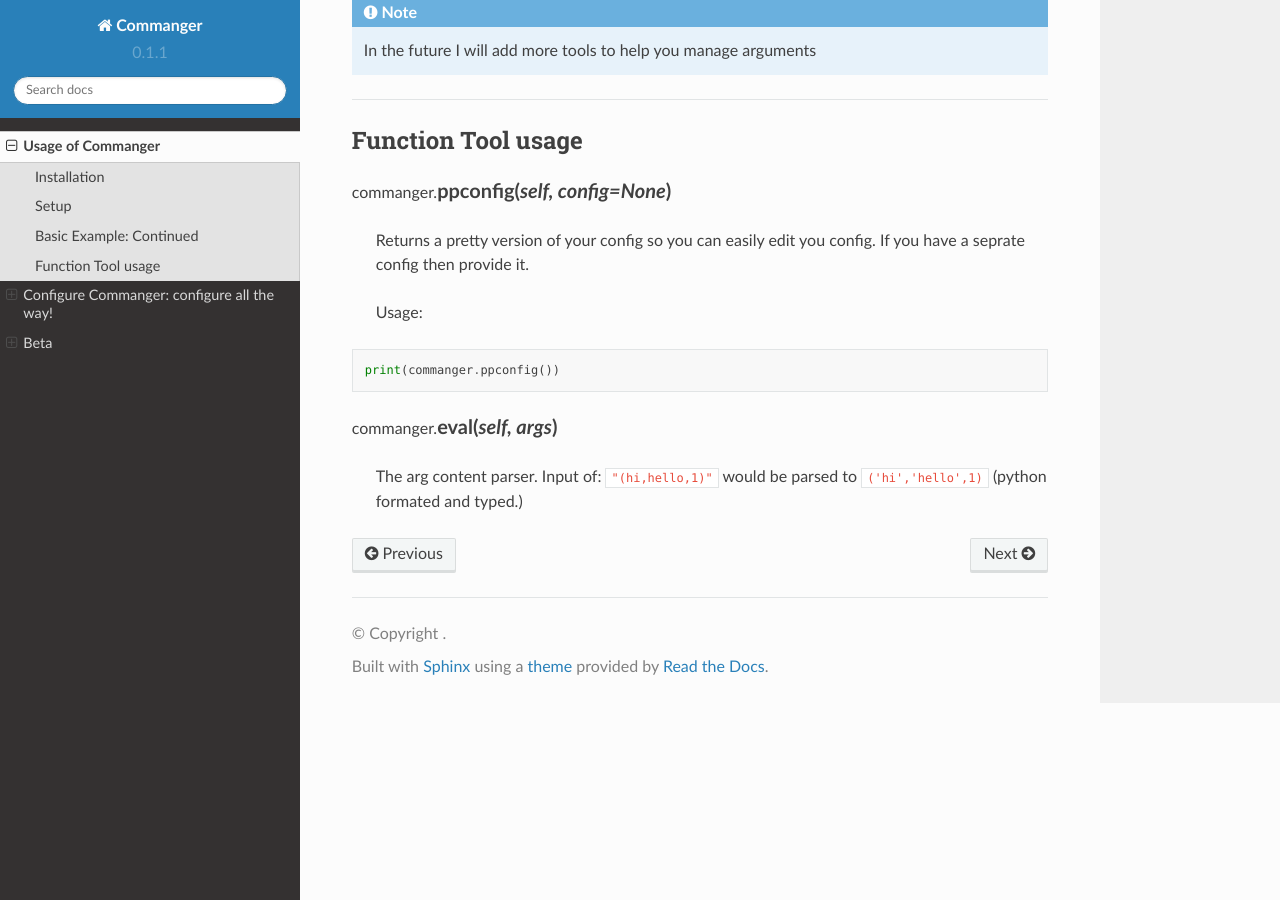
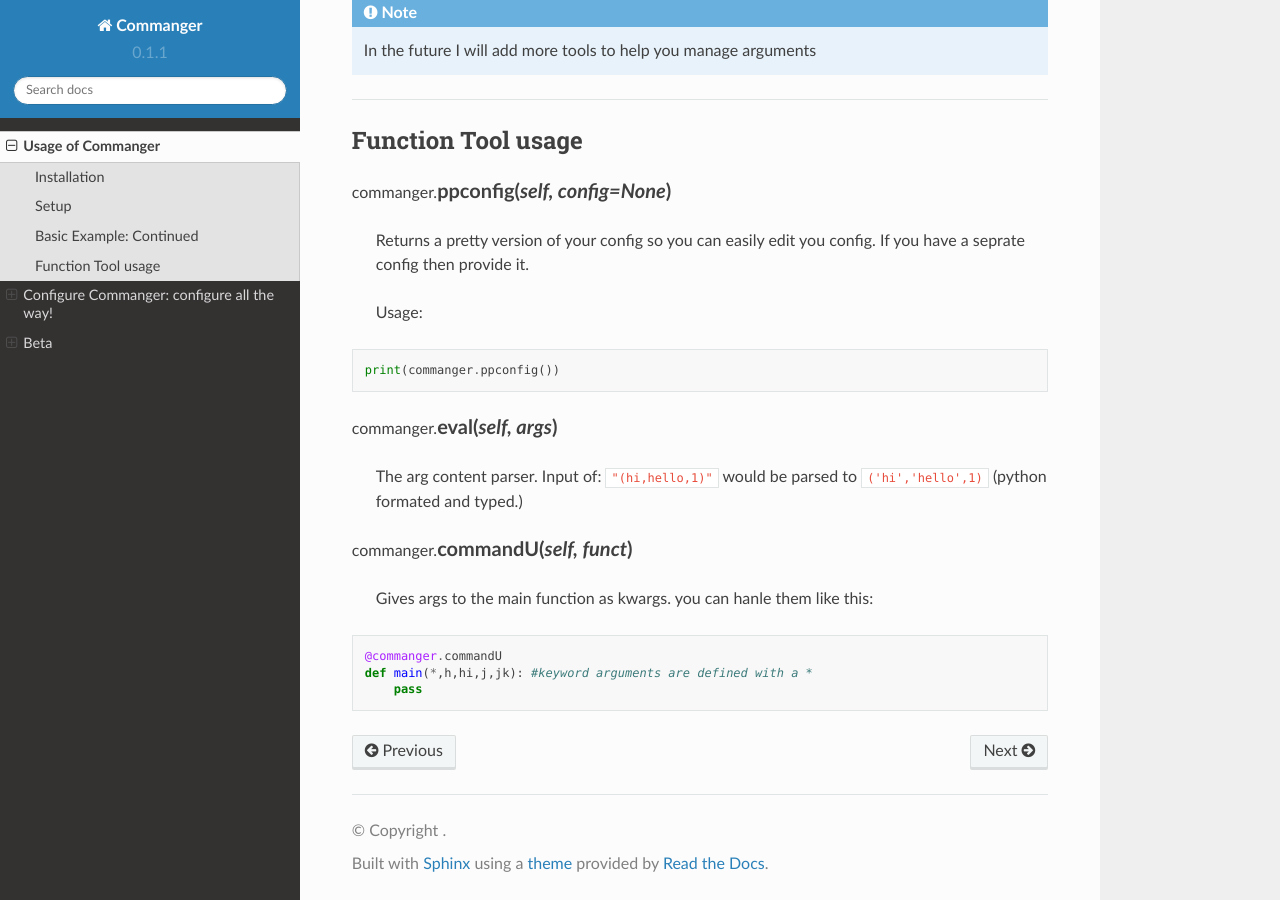
Before and after one commit to thatrandomperson5/commanger-docs, a Sphinx documentation site: the page built from docs/source/usage.rst, in a window 1280 px wide and 900 px high, scrolled down 1794 px. Built offline with Sphinx 7.4.7 and the Read the Docs theme 2.0.0, drawn with Linux system fonts in a browser that asks for light colours.

Commit message:
Update usage.rst

```diff
--- a/docs/source/usage.rst
+++ b/docs/source/usage.rst
@@ -137,3 +137,18 @@
 ..
 
     The arg content parser. Input of: ``"(hi,hello,1)"`` would be parsed to ``('hi','hello',1)`` (python formated and typed.)
+
+.. raw:: html
+
+  <p>commanger.<strong style="font-size: 20px;">commandU(<i>self, funct</i>)</strong></p>
+
+..
+
+    Gives args to the main function as kwargs. you can hanle them like this:
+
+.. code::
+
+    @commanger.commandU
+    def main(*,h,hi,j,jk): #keyword arguments are defined with a *
+        pass
+..
```
